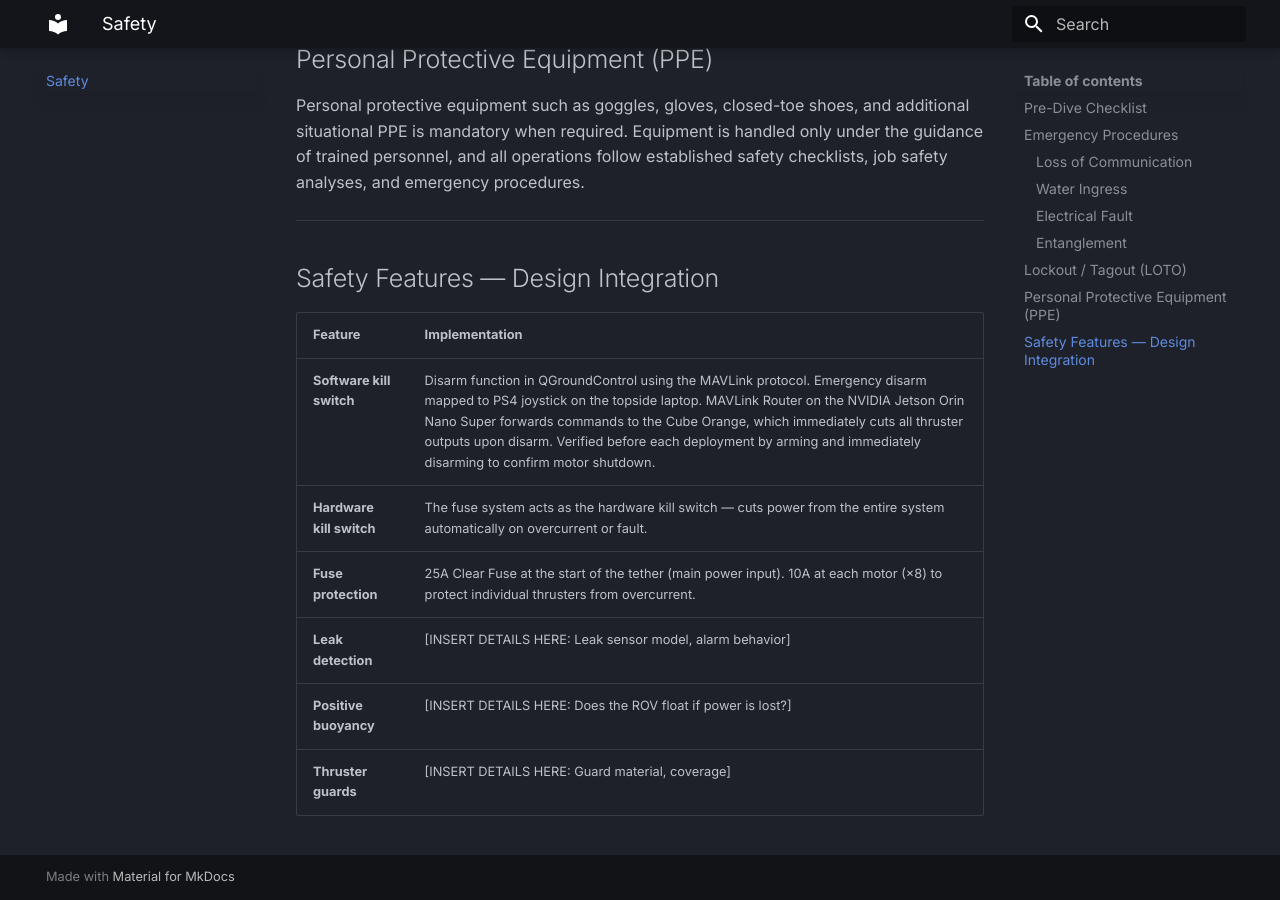
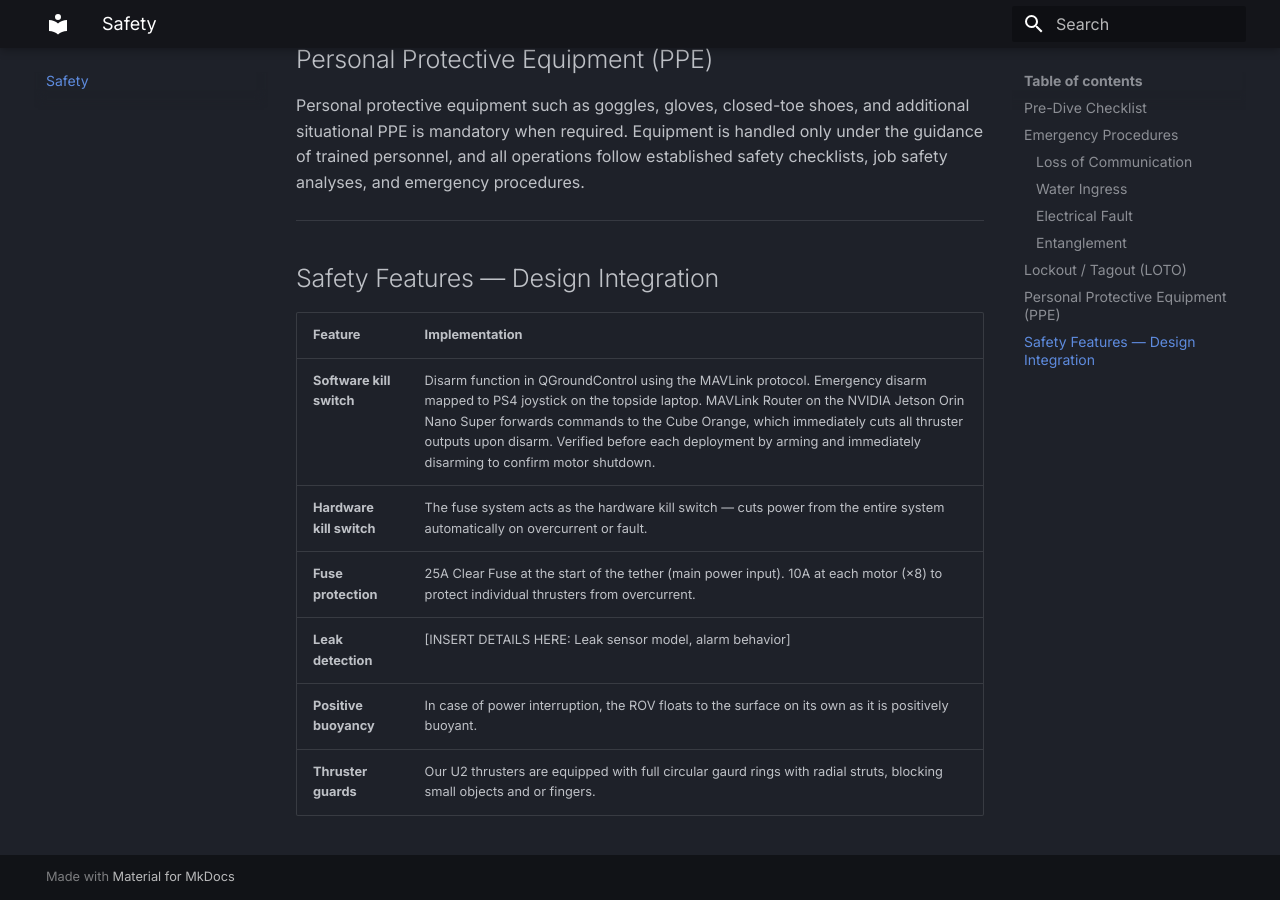
Before and after one commit to Enderboy2/rov, an MkDocs documentation site: the page built from docs/safety.md, in a window 1280 px wide and 900 px high, scrolled down 2187 px. Built offline with MkDocs 1.6.1 and Material for MkDocs 9.7.7, drawn with Linux system fonts in a browser that asks for light colours.

Commit message:
safety features

```diff
--- a/docs/safety.md
+++ b/docs/safety.md
@@ -69,5 +69,5 @@ Personal protective equipment such as goggles, gloves, closed-toe shoes, and add
 | **Hardware kill switch** | The fuse system acts as the hardware kill switch — cuts power from the entire system automatically on overcurrent or fault. |
 | **Fuse protection** | 25A Clear Fuse at the start of the tether (main power input). 10A at each motor (×8) to protect individual thrusters from overcurrent. |
 | **Leak detection** | [INSERT DETAILS HERE: Leak sensor model, alarm behavior] |
-| **Positive buoyancy** | [INSERT DETAILS HERE: Does the ROV float if power is lost?] |
-| **Thruster guards** | [INSERT DETAILS HERE: Guard material, coverage] |
+| **Positive buoyancy** | In case of power interruption, the ROV floats to the surface on its own as it is positively buoyant. |
+| **Thruster guards** | Our U2 thrusters are equipped with full circular gaurd rings with radial struts, blocking small objects and or fingers. |
```
